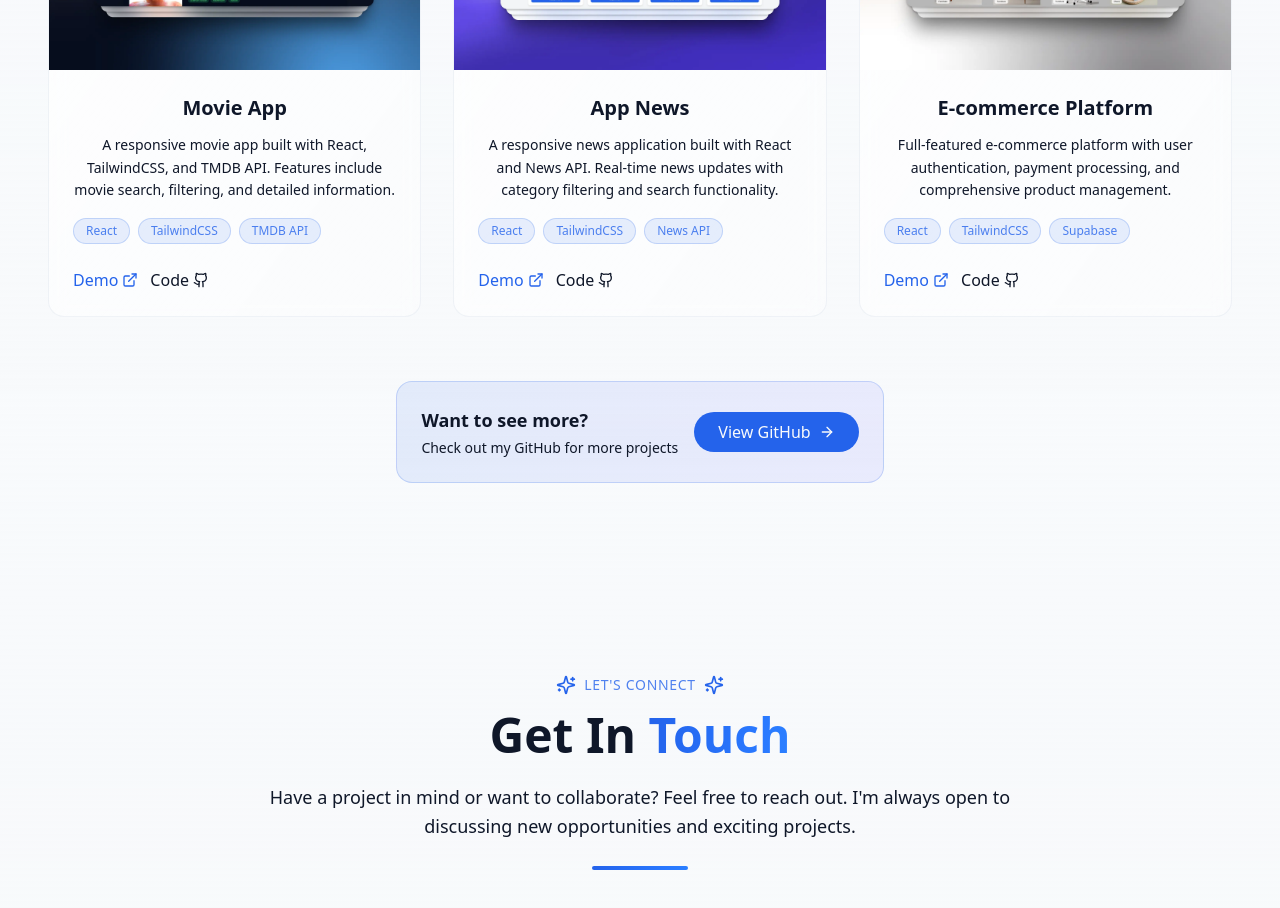
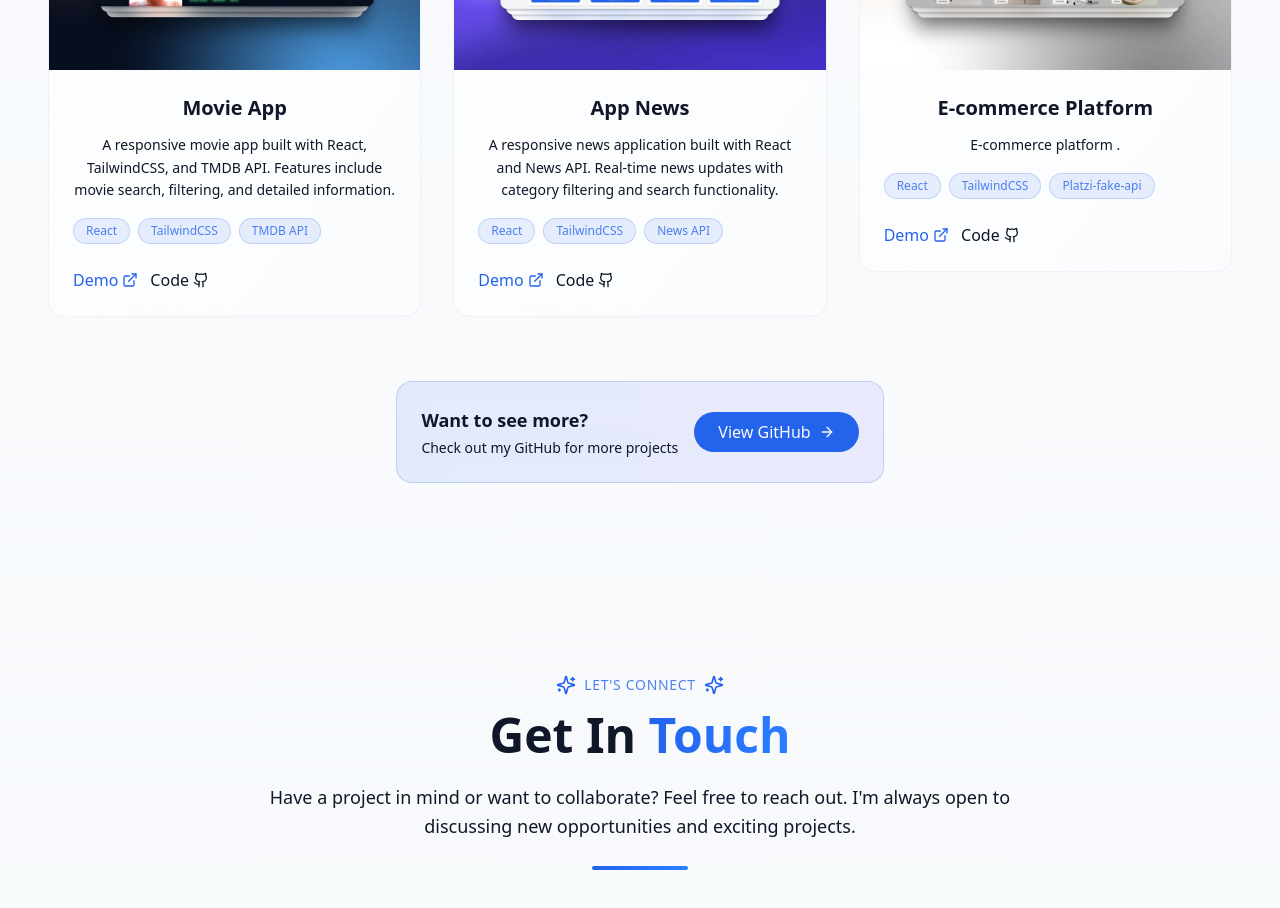
Before and after one commit to junito02/Junior-portfolio, a React (Vite) app: page / in a window 1280 px wide. Shown: the part 3780-4688 px from the top of the page. Built offline with nearby package versions, Linux system fonts and the light colour scheme.

Commit message:
fixing-text

```diff
--- a/src/components/ProjectsSection.jsx
+++ b/src/components/ProjectsSection.jsx
@@ -38,10 +38,9 @@ const projectsData = [
   {
     id: 3,
     title: "E-commerce Platform",
-    description:
-      "Full-featured e-commerce platform with user authentication, payment processing, and comprehensive product management.",
+    description: " E-commerce platform .",
     image: "/projects/Store.webp",
-    tags: ["React", "TailwindCSS", "Supabase"],
+    tags: ["React", "TailwindCSS", "Platzi-fake-api"],
     demoUrl: "https://ecommerce01-gules.vercel.app/",
     githubUrl: "#",
     category: "E-commerce",
```
